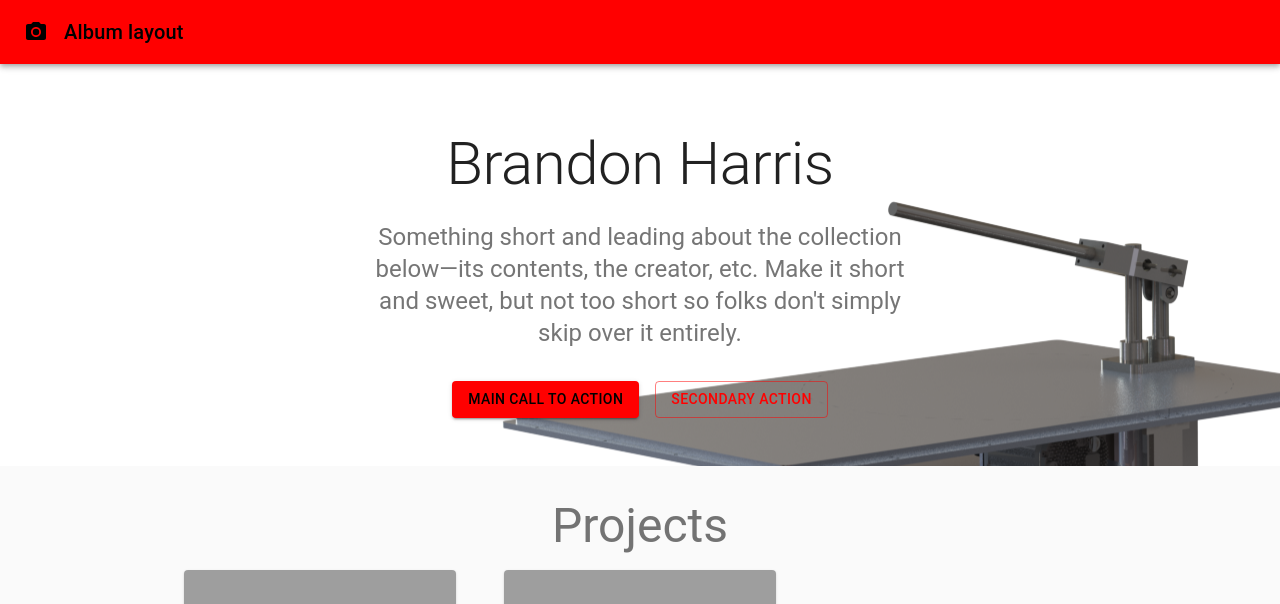
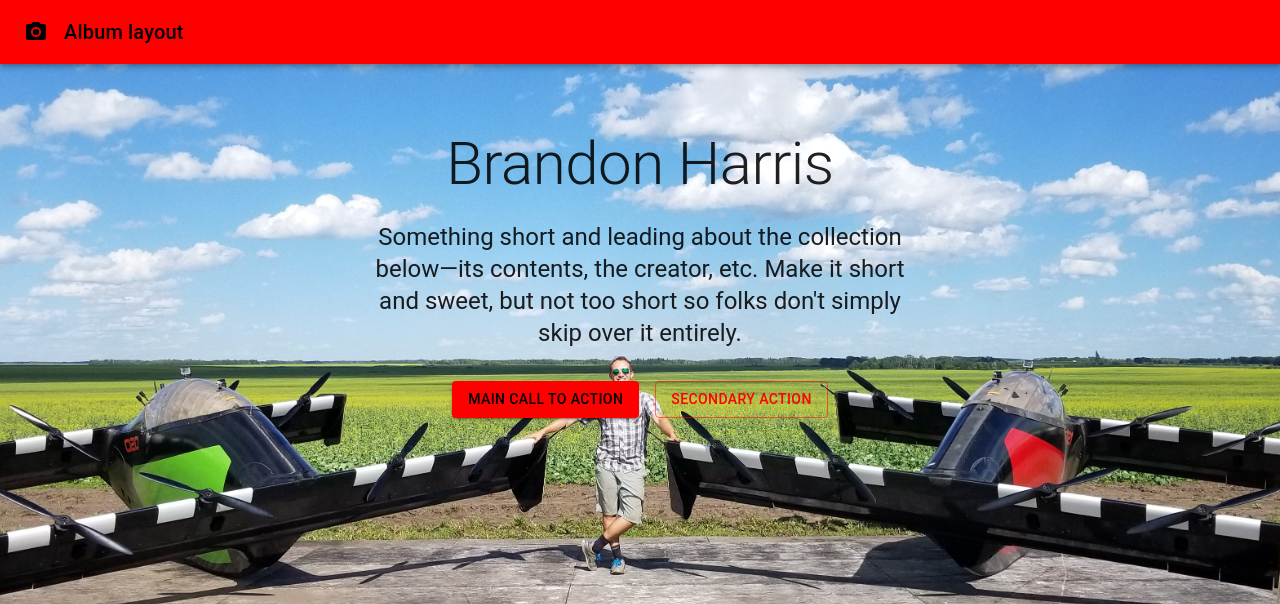
Before and after one commit to brha8286/portfolio-react, a React (Create React App) app: page / in a window 1280 px wide. Shown: the top 604 px of the page. Built offline with nearby package versions, Linux system fonts and the light colour scheme; grey boxes are pictures that could not be loaded.

Commit message:
Changed banner image to me.  Improved banner behavior on resize.

```diff
--- a/src/components/Homepage.jsx
+++ b/src/components/Homepage.jsx
@@ -7,16 +7,18 @@ import Container from '@material-ui/core/Container';
 import Typography from '@material-ui/core/Typography';
 import ProjectCard from './ProjectCard';
 import {PROJECTS} from '../projects';
-import bannerImage from "../resources/amarcs/model_positioning_system.png";
-
-
+import bannerImage from "../resources/banner.jpg";
 
 const useStyles = makeStyles((theme) => ({
 
   heroContent: {
     backgroundColor: theme.palette.background.paper,
     backgroundImage: `url(${bannerImage})`,
+    backgroundPosition: 'center',
+    backgroundSize: 'cover',
+    backgroundAttachment: 'fixed',
     padding: theme.spacing(8, 0, 6),
+    minHeight: '100vh',
   },
   heroButtons: {
     marginTop: theme.spacing(4),
@@ -36,6 +38,9 @@ const useStyles = makeStyles((theme) => ({
   cardContent: {
     flexGrow: 1,
   },
+  sectionTitle: {
+    marginBottom: "30px",
+  }
 }));
 
 export default function Homepage() {
@@ -51,7 +56,7 @@ export default function Homepage() {
             <Typography component="h1" variant="h2" align="center" color="textPrimary" gutterBottom>
               Brandon Harris
             </Typography>
-            <Typography variant="h5" align="center" color="textSecondary" paragraph>
+            <Typography variant="h5" align="center" color="textPrimary" paragraph>
               Something short and leading about the collection below—its contents, the creator, etc.
               Make it short and sweet, but not too short so folks don&apos;t simply skip over it
               entirely.
@@ -74,7 +79,7 @@ export default function Homepage() {
         </div>
         <Container className={classes.cardGrid} maxWidth="md">
           {/* End hero unit */}
-          <Typography variant="h3" align="center" color="textSecondary" paragraph={true} gutterbottom={false}>
+          <Typography variant="h3" align="center" color="textPrimary" className={classes.sectionTitle}>
             Projects
           </Typography>
           <Grid container spacing={6}>
```
Also changed, not shown: src/resources/banner.jpg (added).
